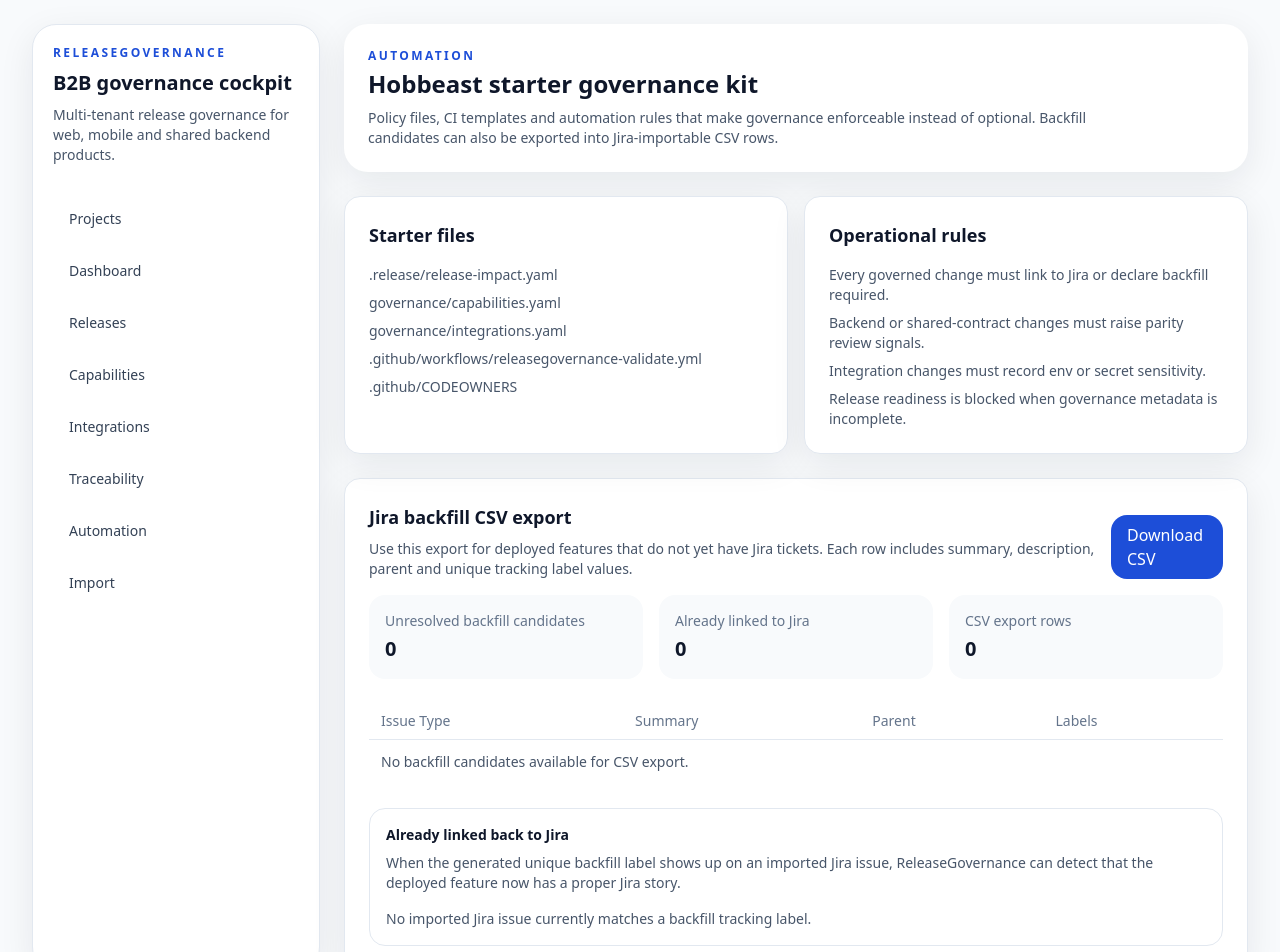
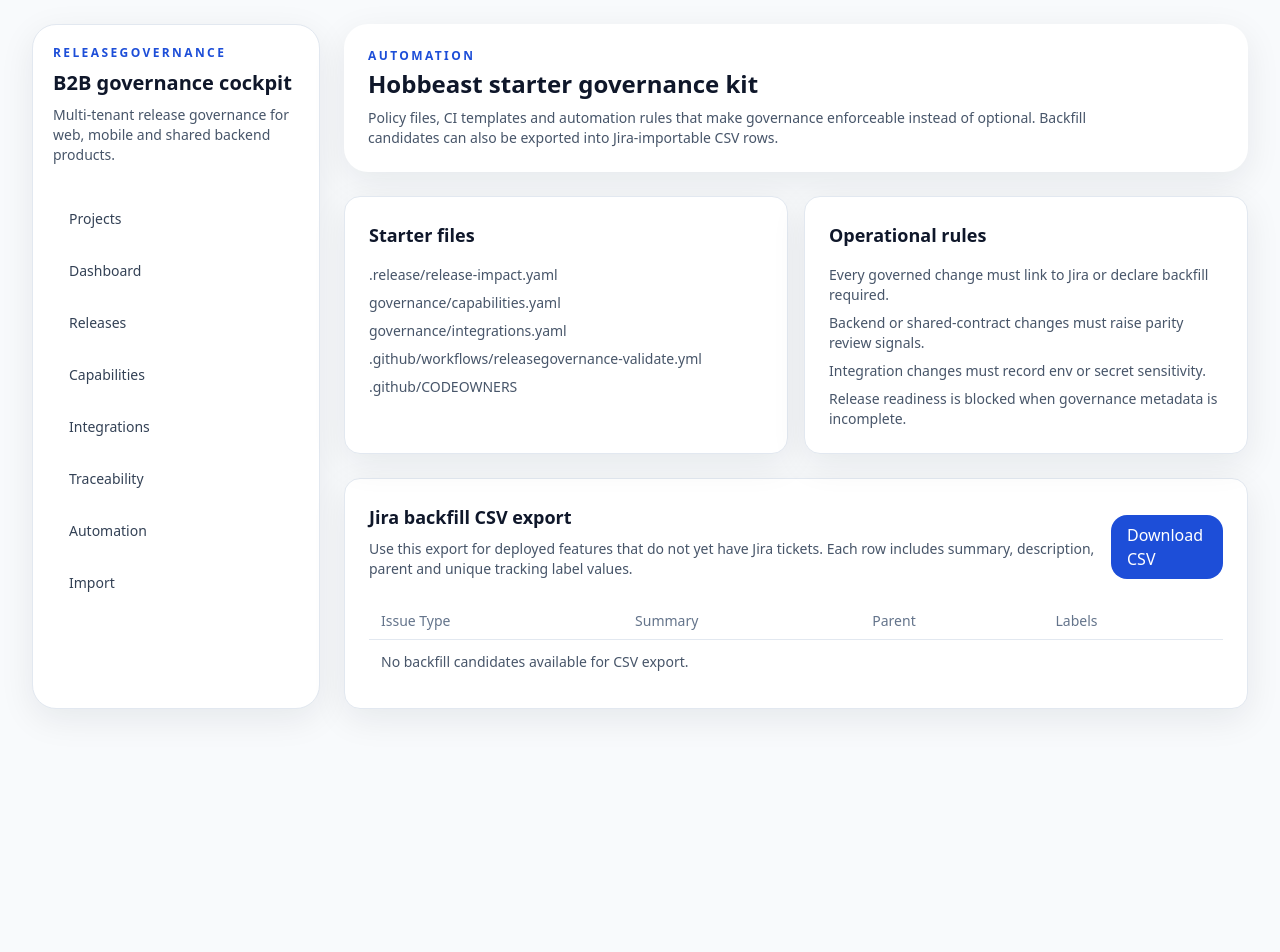
Before and after one commit to HenrikFaul/ReleaseGovernance, a Next.js app: page /projects/project_hobbeast/automation in a window 1280 px wide. Shown: the top 952 px of the page. After the commit the page ends 800 px from the top, so only its background shows below. Built offline with nearby package versions, Linux system fonts and the light colour scheme.

Commit message:
Add files via upload

```diff
--- a/app/projects/[projectId]/automation/page.tsx
+++ b/app/projects/[projectId]/automation/page.tsx
@@ -2,25 +2,28 @@
 import { AppShell } from "@/components/app-shell";
 import { SectionHeader } from "@/components/ui";
 import { getProject } from "@/lib/mock-data";
-import { summarizeBackfill } from "@/lib/backfill";
 
 function escapeCsv(value: string) {
   const normalized = value.replace(/"/g, '""');
   return `"${normalized}"`;
 }
 
+function normalizeLabels(value: string[] | string | undefined) {
+  if (Array.isArray(value)) return value.join(" ");
+  if (typeof value === "string") return value;
+  return "";
+}
+
 export default function AutomationPage({ params }: { params: { projectId: string } }) {
   const project = getProject(params.projectId);
   if (!project) return notFound();
 
-  const backfill = summarizeBackfill(project);
-
-  const rows = backfill.csvRows.map((candidate) => ({
+  const rows = (project.backfillCandidates ?? []).map((candidate) => ({
     issueType: candidate.issueType,
     summary: candidate.summary,
     description: candidate.description,
     parent: candidate.parent,
-    labels: candidate.labels.join(" ")
+    labels: normalizeLabels(candidate.labels)
   }));
 
   const csvHeader = ["Issue Type", "Summary", "Description", "Parent", "Labels"];
@@ -71,12 +74,6 @@
             </a>
           </div>
 
-          <div className="mt-4 grid gap-4 md:grid-cols-3">
-            <div className="rounded-2xl bg-slate-50 p-4 text-sm"><div className="text-slate-500">Unresolved backfill candidates</div><div className="mt-1 text-xl font-semibold text-slate-900">{backfill.unresolved.length}</div></div>
-            <div className="rounded-2xl bg-slate-50 p-4 text-sm"><div className="text-slate-500">Already linked to Jira</div><div className="mt-1 text-xl font-semibold text-slate-900">{backfill.resolved.length}</div></div>
-            <div className="rounded-2xl bg-slate-50 p-4 text-sm"><div className="text-slate-500">CSV export rows</div><div className="mt-1 text-xl font-semibold text-slate-900">{rows.length}</div></div>
-          </div>
-
           <div className="mt-6 overflow-x-auto">
             <table className="min-w-full border-collapse text-left text-sm">
               <thead>
@@ -107,30 +104,6 @@
           {rows.length ? (
             <pre className="mt-6 overflow-x-auto rounded-2xl bg-slate-950 p-4 text-xs text-slate-100">{csv}</pre>
           ) : null}
-
-          <div className="mt-6 rounded-2xl border border-slate-200 p-4">
-            <h4 className="text-sm font-semibold text-slate-900">Already linked back to Jira</h4>
-            <p className="mt-2 text-sm text-slate-600">When the generated unique backfill label shows up on an imported Jira issue, ReleaseGovernance can detect that the deployed feature now has a proper Jira story.</p>
-            <div className="mt-4 space-y-3">
-              {backfill.resolved.length ? backfill.resolved.map(({ candidate, matchingIssues }) => (
-                <div key={candidate.id} className="rounded-2xl bg-slate-50 p-4">
-                  <div className="font-medium text-slate-900">{candidate.featureName}</div>
-                  <div className="mt-2 flex flex-wrap gap-2">
-                    {candidate.labels.map((label) => <span key={label} className="badge badge-neutral">{label}</span>)}
-                  </div>
-                  <div className="mt-3 space-y-2">
-                    {matchingIssues.map((issue) => (
-                      <a key={issue.key} href={issue.url} className="block rounded-2xl border border-slate-200 bg-white p-3 hover:bg-slate-100">
-                        <div className="text-sm font-medium text-slate-900">{issue.key} — {issue.summary}</div>
-                      </a>
-                    ))}
-                  </div>
-                </div>
-              )) : (
-                <div className="text-sm text-slate-600">No imported Jira issue currently matches a backfill tracking label.</div>
-              )}
-            </div>
-          </div>
         </section>
       </div>
     </AppShell>
```
Also changed, not shown: 2 other files (tests, documents, lock files or other folders).
